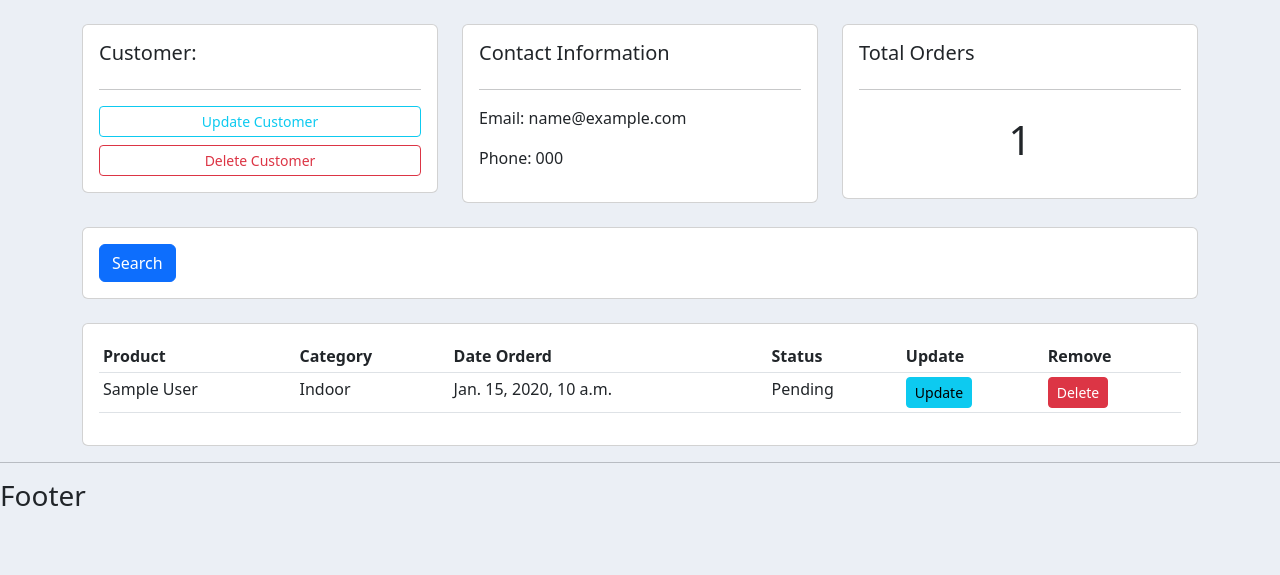
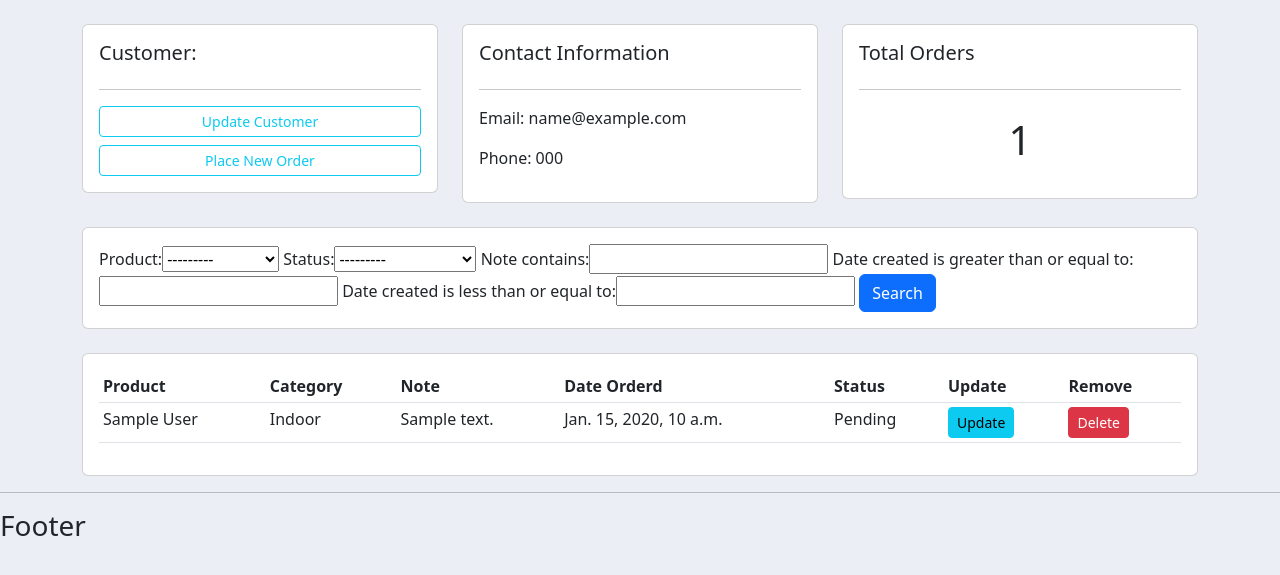
Before and after one commit to Tauh1dHasan/django_practice_one, a Django app: page /customer/1/ in a window 1280 px wide. Shown: the part 66-641 px from the top of the page. Run offline with Django 3.2, Linux system fonts and the light colour scheme; tables that the repository leaves empty hold one stand-in row (values such as "Sample post").

Commit message:
Video 13 done

```diff
--- /dev/null
+++ b/djangoOne/accounts/filters.py
@@ -0,0 +1,14 @@
+import django_filters
+from django_filters import DateFilter, CharFilter
+
+from .models import *
+
+class OrderFilter(django_filters.FilterSet):
+    start_date = DateFilter(field_name='date_created', lookup_expr='gte')
+    end_date = DateFilter(field_name='date_created', lookup_expr='lte')
+    note = CharFilter(field_name='note', lookup_expr='icontains')
+
+    class Meta:
+        model = Order
+        fields = '__all__'
+        exclude = ['customer', 'date_created']
--- a/djangoOne/accounts/models.py
+++ b/djangoOne/accounts/models.py
@@ -46,6 +46,7 @@
     customer = models.ForeignKey(Customer, null=True, on_delete=models.SET_NULL)
     product = models.ForeignKey(Product, null=True, on_delete=models.SET_NULL)
     status = models.CharField(max_length=200, null=True, choices=STATUS)
+    note = models.CharField(max_length=1000, null=True)
     date_created = models.DateTimeField(auto_now_add=True, null=True)
 
     def __str__(self):
--- a/djangoOne/accounts/templates/accounts/customer.html
+++ b/djangoOne/accounts/templates/accounts/customer.html
@@ -9,7 +9,7 @@
                 <h5>Customer:</h5>
                 <hr>
                 <a class="btn btn-outline-info btn-sm btn-block" href="">Update Customer</a>
-                <a class="btn btn-outline-danger btn-sm btn-block mt-2" href="">Delete Customer</a>
+                <a class="btn btn-outline-info btn-sm btn-block mt-2" href="{% url 'createOrder' customer.id %}">Place New Order</a>
 
             </div>
         </div>
@@ -37,10 +37,12 @@
     <div class="row">
         <div class="col">
             <div class="card card-body">
+
                 <form method="get">
+                    {{myFilter.form}}
+                    <button class="btn btn-primary" type="submit">Search</button>
+                </form>
 
-                <button class="btn btn-primary" type="submit">Search</button>
-            </form>
             </div>
         </div>
 
@@ -54,6 +56,7 @@
                     <tr>
                         <th>Product</th>
                         <th>Category</th>
+                        <th>Note</th>
                         <th>Date Orderd</th>
                         <th>Status</th>
                         <th>Update</th>
@@ -64,6 +67,7 @@
                         <tr>
                             <td>{{order.product}}</td>
                             <td>{{order.product.category}}</td>
+                            <td>{{order.note}}</td>
                             <td>{{order.date_created}}</td>
                             <td>{{order.status}}</td>
                             <td>
--- a/djangoOne/accounts/templates/accounts/dashboard.html
+++ b/djangoOne/accounts/templates/accounts/dashboard.html
@@ -37,7 +37,7 @@
             <h5 class="text-center">LAST 5 ORDERS</h5>
             <hr>
             <div class="card card-body">
-                <a class="btn btn-primary  btn-sm btn-block" href="{% url 'createOrder' %}">Create Order</a>
+                {% comment %} <a class="btn btn-primary  btn-sm btn-block" href="{% url 'createOrder' %}">Create Order</a> {% endcomment %}
                 <table class="table table-sm">
                     <tr>
                         <th>Product</th>
--- /dev/null
+++ b/djangoOne/accounts/templates/accounts/login.html
@@ -0,0 +1 @@
+<h1>Login Page</h1>
--- a/djangoOne/accounts/templates/accounts/order_form.html
+++ b/djangoOne/accounts/templates/accounts/order_form.html
@@ -9,7 +9,11 @@
             <div class="card card-body">
                 <form action="#" method="POST">
                     {% csrf_token %}
-                    {{form}}
+                    {{ formset.management_form }}
+                    {% for form in formset %}
+                        {{form}}
+                        <hr>
+                    {% endfor %}
                     <button type="submit" class="btn btn-primary">Submit</button>
                 </form>
             </div>
--- a/djangoOne/accounts/urls.py
+++ b/djangoOne/accounts/urls.py
@@ -2,10 +2,12 @@
 from . import views
 
 urlpatterns = [
+    path('register/', views.registerPage, name='register'),
+    path('login/', views.loginPage, name='login'),
     path('', views.home, name='home'),
     path('products/', views.products, name='products'),
     path('customer/<str:pk>/', views.customer, name='customer'),
-    path('create-order/', views.createOrder, name='createOrder'),
+    path('create-order/<str:pk>/', views.createOrder, name='createOrder'),
     path('update-order/<str:pk>/', views.updateOrder, name='updateOrder'),
     path('delete-order/<str:pk>/', views.deleteOrder, name='deleteOrder'),
 
--- a/djangoOne/accounts/views.py
+++ b/djangoOne/accounts/views.py
@@ -1,8 +1,25 @@
 from django.shortcuts import render, redirect
 from django.http import HttpResponse
+from django.forms import inlineformset_factory
+from django.contrib.auth.forms import UserCreationForm
+
 from .models import *
 from .forms import OrderForm
+from .filters import OrderFilter
 # Create your views here.
+
+def registerPage(request):
+    form = UserCreationForm()
+
+    context = {
+        'form':form,
+    }
+
+    return render(request, 'accounts/register.html', context)
+
+def loginPage(request):
+    context = {}
+    return render(request, 'accounts/login.html', context)
 
 def home(request):
     orders = Order.objects.all()
@@ -34,25 +51,35 @@
     orders = customer.order_set.all()
     orders_count = orders.count()
 
+    myFilter = OrderFilter(request.GET, queryset=orders)
+    orders = myFilter.qs
+
     context = {
         'customer':customer,
         'orders':orders,
         'orders_count':orders_count,
+        'myFilter':myFilter,
     }
 
     return render(request, 'accounts/customer.html', context)
 
-def createOrder(request):
+def createOrder(request, pk):
 
-    form = OrderForm()
+    OrderFormSet = inlineformset_factory(Customer, Order, fields=('product', 'status'), extra=4)
+
+    customer = Customer.objects.get(id=pk)
+    formset = OrderFormSet(queryset=Order.objects.none(), instance=customer)
+
+    # form = OrderForm(initial={'customer':customer})
 
     if request.method == 'POST':
-        form = OrderForm(request.POST)
-        if form.is_valid():
-            form.save()
+        # form = OrderForm(request.POST)
+        formset = OrderFormSet(request.POST, instance=customer)
+        if formset.is_valid():
+            formset.save()
             return redirect('/')
 
-    context = {'form':form}
+    context = {'formset':formset}
 
     return render(request, 'accounts/order_form.html', context)
 
--- a/djangoOne/djangoOne/settings.py
+++ b/djangoOne/djangoOne/settings.py
@@ -41,6 +41,7 @@
 
     'accounts',
     'django_dump_die',
+    'django_filters',
 ]
 
 MIDDLEWARE = [
```
Also changed, not shown: djangoOne/accounts/templates/accounts/register.html (added, +9 -0 lines), djangoOne/accounts/migrations/0007_order_note.py (added).
